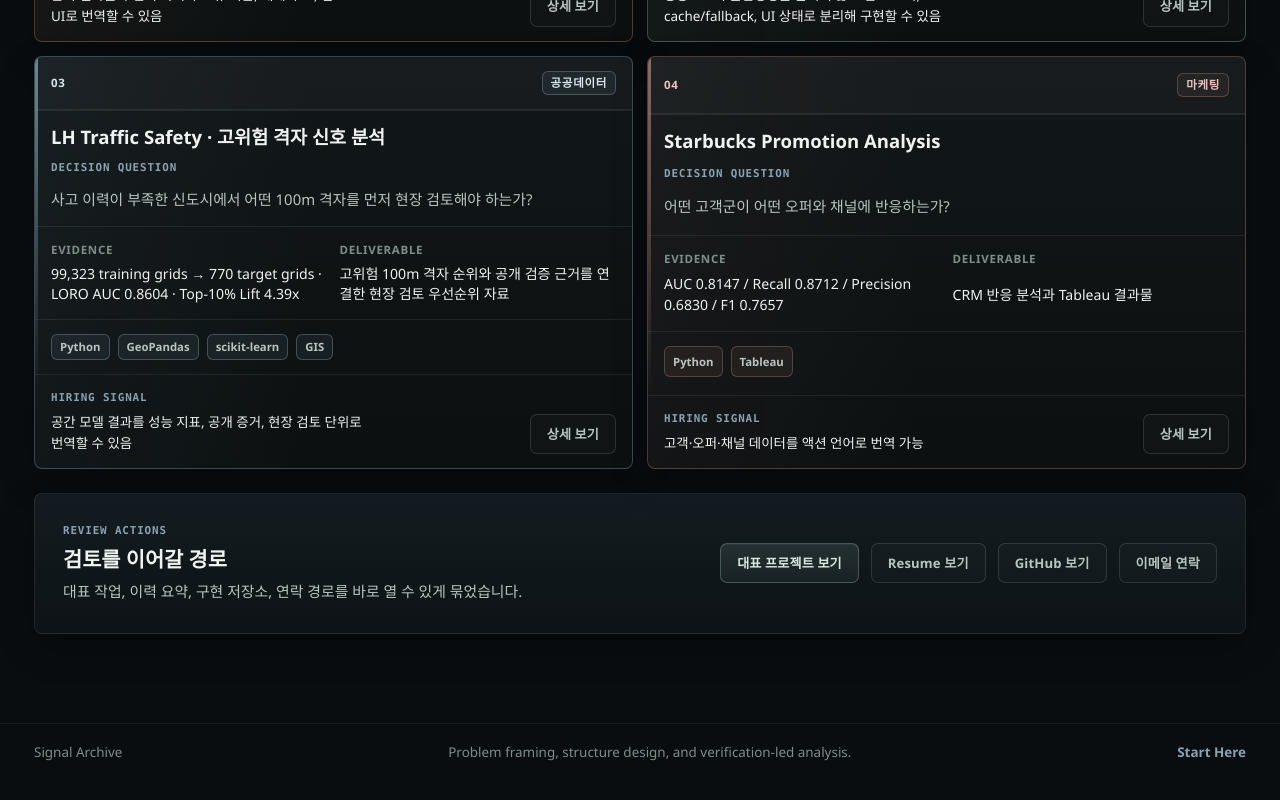
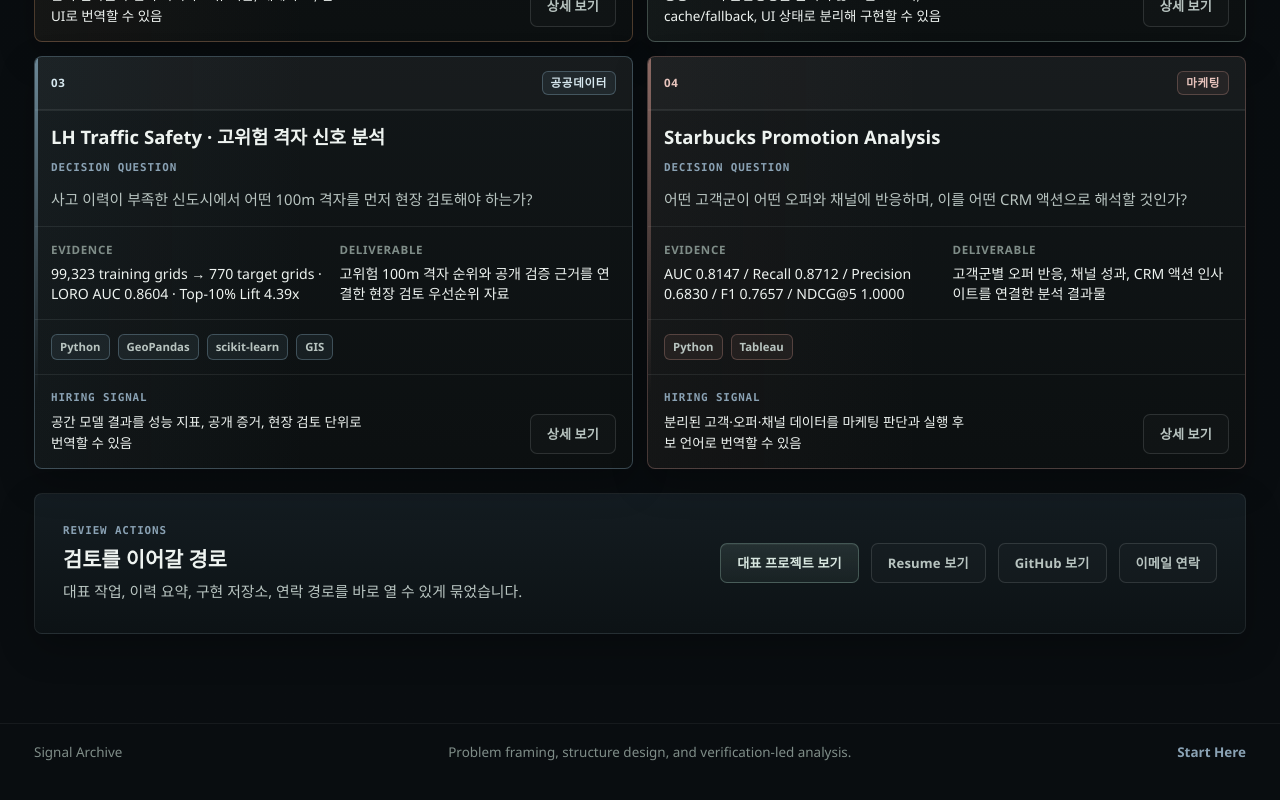
Before and after one commit to dffxonnb-cyber/signal-archive, a Next.js app: page / in a window 1280 px wide. Shown: the part 2277-3077 px from the top of the page. Built offline with nearby package versions, Linux system fonts and the light colour scheme.

Commit message:
refine Starbucks portfolio positioning

```diff
--- a/content/projects.ts
+++ b/content/projects.ts
@@ -838,7 +838,8 @@
     status: "featured",
     category: "대표 프로젝트",
     primaryDomain: "마케팅",
-    summary: "고객, 오퍼, 채널 데이터를 기반으로\n세그먼트와 오퍼 반응의 상관관계를 분석한\nCRM / 마케팅 분석 프로젝트입니다.",
+    summary:
+      "고객·오퍼·채널 데이터를 재구성해\n어떤 고객군이 어떤 제안과 채널에 반응하는지 읽고\nCRM 액션 판단으로 번역한 마케팅 분석입니다.",
     period: "2026",
     format: "4인 팀 프로젝트",
     domains: ["CRM", "Marketing Analytics", "고객 반응 분석", "오퍼/채널 성과 분석"],
@@ -850,34 +851,34 @@
     coreTags: ["CRM", "Offer Response", "Customer Segmentation", "Marketing Analytics", "Tableau"],
     badges: ["CRM", "Marketing Analytics", "Model Metrics", "CI Verified"],
     context:
-      "고객, 오퍼, 채널 데이터가 분리된 상태에서는 어떤 고객군이 어떤 제안에 반응하는지와 오퍼/채널 성과 차이를 함께 읽기 어렵습니다.",
+      "고객, 오퍼, 채널 데이터가 분리된 상태에서는 어떤 고객군이 어떤 제안에 반응하고 어떤 채널 조합이 성과로 이어지는지 함께 읽기 어렵습니다. 이 프로젝트는 분리된 로그를 CRM 판단 단위로 다시 묶는 데 초점을 뒀습니다.",
     outcome:
-      "고객, 오퍼, 채널 데이터를 재구성해 고객 반응과 오퍼/채널 성과를 함께 해석할 수 있는 CRM / 마케팅 분석 결과로 정리했습니다.",
-    supportingLine: "고객군별 오퍼 반응과 채널 성과를\n함께 도출한 CRM 분석",
+      "고객·오퍼·채널 데이터를 조인 가능한 분석 구조로 재구성하고, 반응 예측 지표와 오퍼/채널 성과 비교를 Tableau 결과물과 마케팅 액션 인사이트로 정리했습니다.",
+    supportingLine: "고객군별 오퍼 반응과 채널 성과를 CRM 액션으로 번역한 마케팅 분석",
     review: {
-      decisionQuestion: "어떤 고객군이 어떤 오퍼와 채널에 반응하는가?",
-      myRole: "팀 리더, 이벤트 구조 재설계, 추천 후보 해석, Tableau 결과 정리",
-      evidence: "AUC 0.8147 / Recall 0.8712 / Precision 0.6830 / F1 0.7657",
-      deliverable: "CRM 반응 분석과 Tableau 결과물",
-      hiringSignal: "고객·오퍼·채널 데이터를 액션 언어로 번역 가능",
+      decisionQuestion: "어떤 고객군이 어떤 오퍼와 채널에 반응하며, 이를 어떤 CRM 액션으로 해석할 것인가?",
+      myRole: "팀 리더, 이벤트 로그 구조 재설계, 고객·오퍼·채널 반응 해석, 추천 후보 정리, Tableau 결과물 구성",
+      evidence: "AUC 0.8147 / Recall 0.8712 / Precision 0.6830 / F1 0.7657 / NDCG@5 1.0000",
+      deliverable: "고객군별 오퍼 반응, 채널 성과, CRM 액션 인사이트를 연결한 분석 결과물",
+      hiringSignal: "분리된 고객·오퍼·채널 데이터를 마케팅 판단과 실행 후보 언어로 번역할 수 있음",
     },
     decisionMoment: {
       originalQuestion: "어떤 오퍼가 성과가 좋은가?",
-      reframedQuestion: "어떤 고객군이 어떤 오퍼와 채널에 반응하는가?",
-      keyEvidence: "AUC 0.8147, Recall 0.8712, Precision 0.6830, F1 0.7657",
-      finalDeliverable: "CRM 반응 분석과 Tableau 결과물",
-      proves: "고객·오퍼·채널 구조를 액션 가능한 분석으로 바꾸는 역량",
+      reframedQuestion: "어떤 고객군이 어떤 오퍼와 채널에 반응하며, 어떤 액션 후보로 볼 수 있는가?",
+      keyEvidence: "AUC 0.8147, Recall 0.8712, Precision 0.6830, F1 0.7657, NDCG@5 1.0000",
+      finalDeliverable: "고객군별 오퍼 반응 분석, 채널 성과 비교, Tableau 결과물, CRM 액션 인사이트",
+      proves: "고객·오퍼·채널 데이터를 마케팅 실행 판단으로 번역하는 역량",
     },
     cardBrief: {
       problem:
-        "고객, 오퍼, 채널 데이터가 분리되어 있어 어떤 고객군이 어떤 제안에 반응하는지 바로 파악하기 어려움.",
+        "고객, 오퍼, 채널 데이터가 분리되어 있어 어떤 고객군에게 어떤 제안과 채널이 유효한지 판단하기 어려움.",
       method:
-        "고객-오퍼-채널 구조로 데이터를 재편하고, 반응 패턴과 성과 차이를 Tableau까지 연결해 해석함.",
+        "이벤트 로그를 고객-오퍼-채널 기준으로 재구성하고, 반응 예측 지표와 성과 비교를 Tableau 스토리라인으로 연결함.",
       output: [
         "고객·오퍼·채널 데이터 통합",
         "고객 반응 / 오퍼 성과 분석",
-        "Tableau 대시보드",
-        "마케팅 액션 인사이트",
+        "Tableau 결과물",
+        "CRM 액션 인사이트",
       ],
     },
     metrics: [
@@ -932,9 +933,9 @@
       linkNote: "GitHub README와 대시보드 산출물 기준으로 전체 분석 흐름을 확인할 수 있습니다.",
     },
     focusPoints: [
-      "반정형 이벤트 로그를 분석 가능한 구조로 재정리",
-      "고객 반응과 오퍼 / 채널 성과를 함께 해석",
-      "Tableau 대시보드와 README 스토리로 마케팅 의사결정 흐름을 강조",
+      "반정형 이벤트 로그를 고객·오퍼·채널 기준의 분석 구조로 재정리",
+      "고객 반응, 오퍼 성과, 채널 차이를 CRM 액션 후보로 함께 해석",
+      "모델 성능 지표와 Tableau 결과물을 마케팅 의사결정 흐름으로 연결",
     ],
     links: [
       {
```
